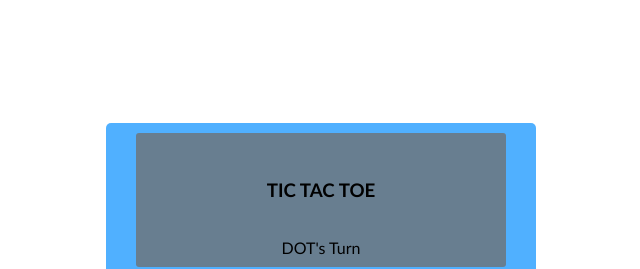
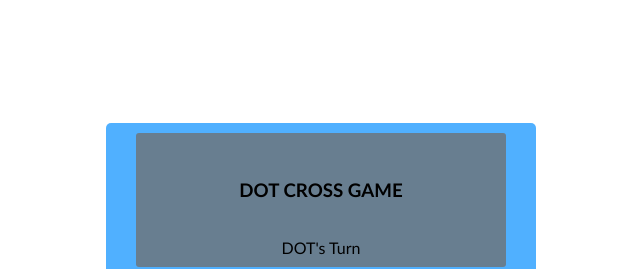
Before and after one commit to waqas-ahmd/tic-tac-toe-singlePlayer, a plain HTML site: page public/index.html in a window 1280 px wide. Shown: the top 269 px of the page, 319-959 px from the left. Drawn offline with Linux system fonts and the light colour scheme.

Commit message:
name edit

```diff
--- a/public/index.html
+++ b/public/index.html
@@ -4,7 +4,7 @@
     <meta charset="UTF-8" />
     <meta http-equiv="X-UA-Compatible" content="IE=edge" />
     <meta name="viewport" content="width=device-width, initial-scale=1.0" />
-    <title>Tic Tac Toe</title>
+    <title>Dot Cross</title>
     <link rel="stylesheet" href="style.css" />
   </head>
   <body>
@@ -12,7 +12,7 @@
       <div class="container">
         <div class="gamehead">
           <button class="restartBtn">Play Again</button>
-          <div class="title"><h3>TIC TAC TOE</h3></div>
+          <div class="title"><h3>DOT CROSS GAME</h3></div>
           <div class="game-result"></div>
           <div class="player-turn">
             <span id="playerName"></span><span id="playerState"></span>
```
